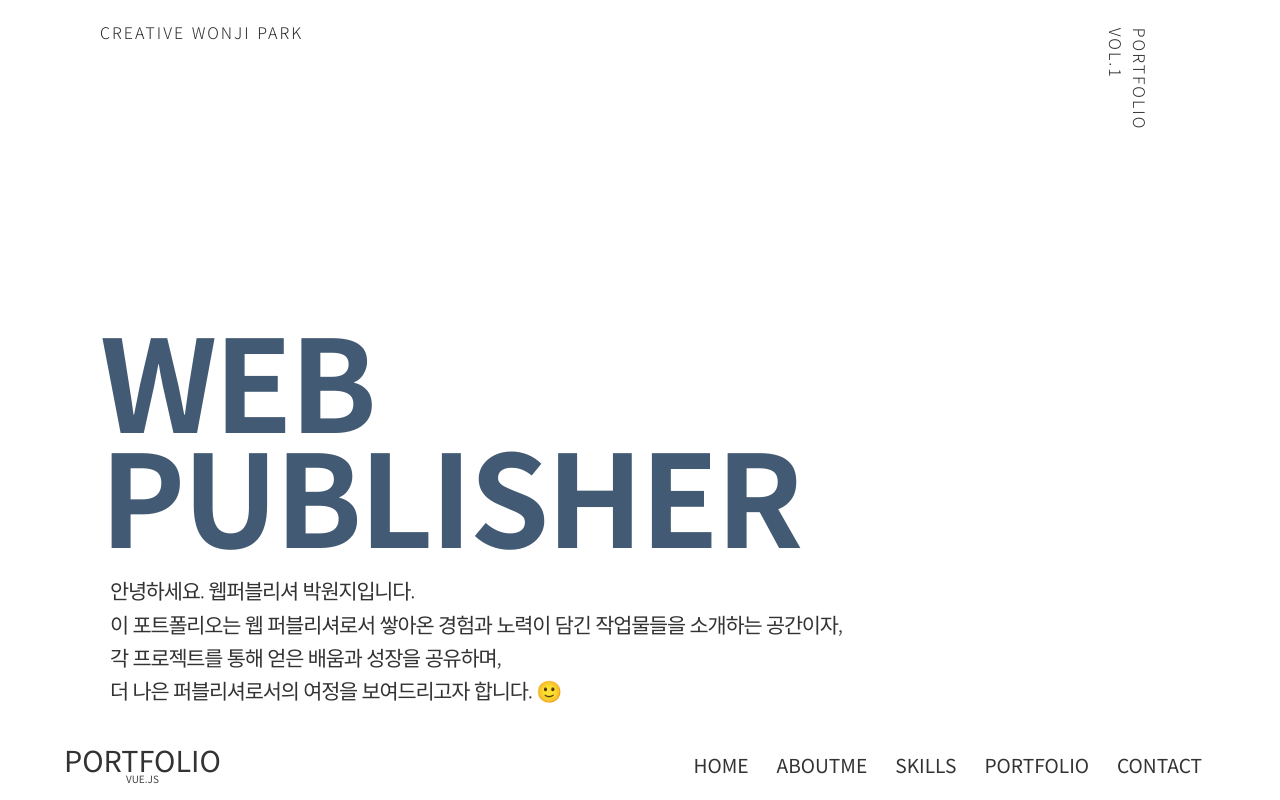
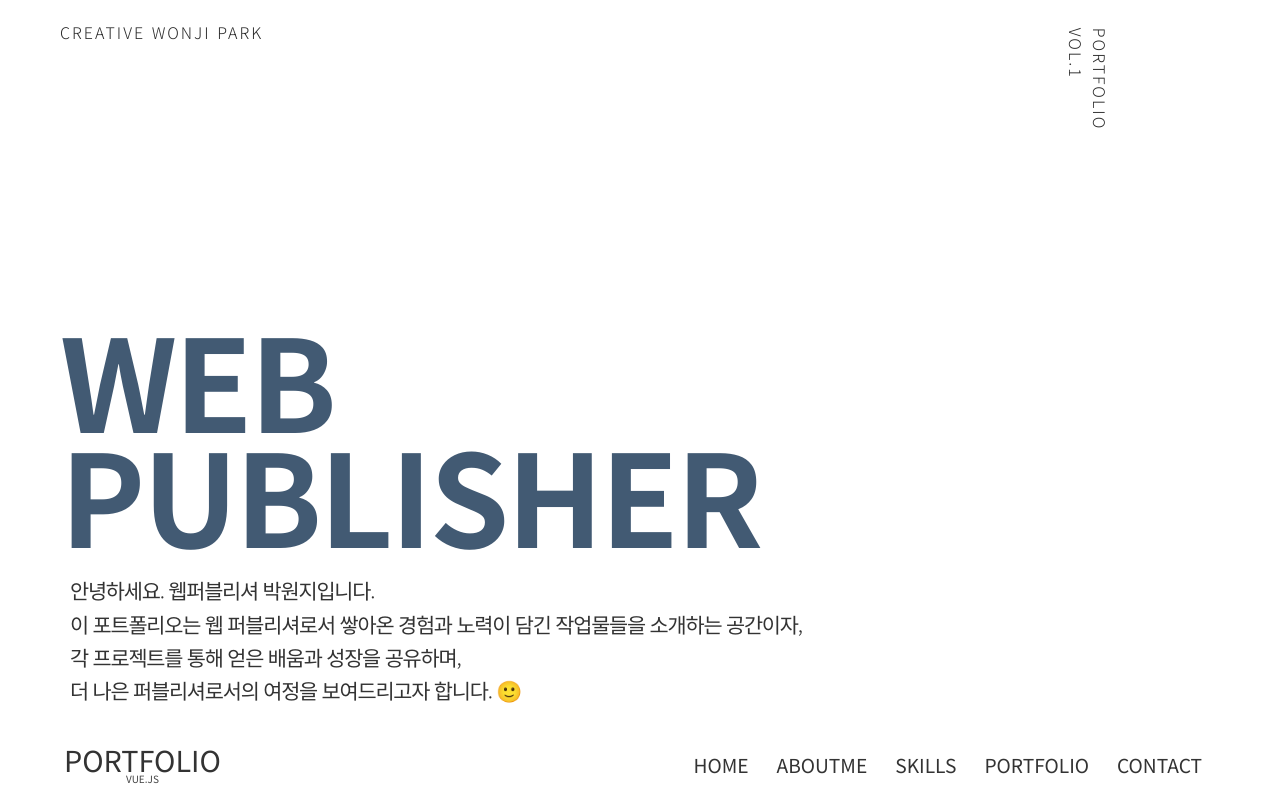
Before and after one commit to dnjswlekd/port2025-vue, a Vue app: page / in a window 1280 px wide. Shown: the top 800 px of the page. Built offline with nearby package versions, Linux system fonts and the light colour scheme.

Commit message:
[Fix] main view max-width

```diff
--- a/src/components/Header.vue
+++ b/src/components/Header.vue
@@ -45,7 +45,7 @@ const toggleMobileMenu = () => {
 const isScrolled = ref(false);
 
 const handleScroll = () => {
-  if (window.scrollY > 0) {
+  if (window.scrollY > 10) {
     isScrolled.value = true;
   } else {
     isScrolled.value = false;
@@ -66,7 +66,7 @@ onBeforeUnmount(() => {
 
 #header {
   @include position-fixed;
-  z-index: 10;
+  /* z-index: 10; */
 
   &.scrolled {
     top: 0;
--- a/src/views/MainView.vue
+++ b/src/views/MainView.vue
@@ -25,7 +25,7 @@ import Footer from '@/components/Footer.vue';
 <style lang="scss">
 #main {
   width: 100%;
-  min-width: 1200px;
+  max-width: 1200px;
 
   @media (max-width: 800px) {
     padding-top: 80px;
```
